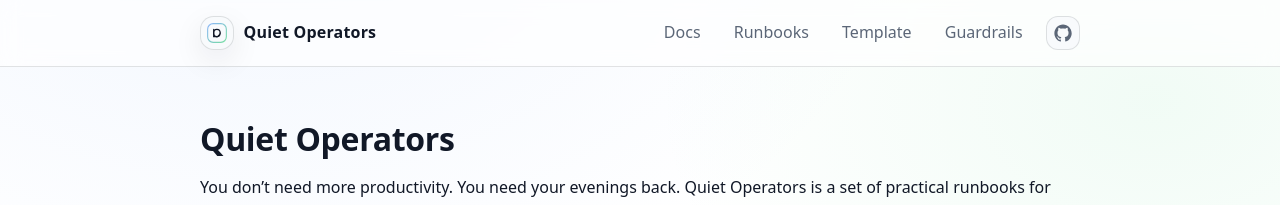
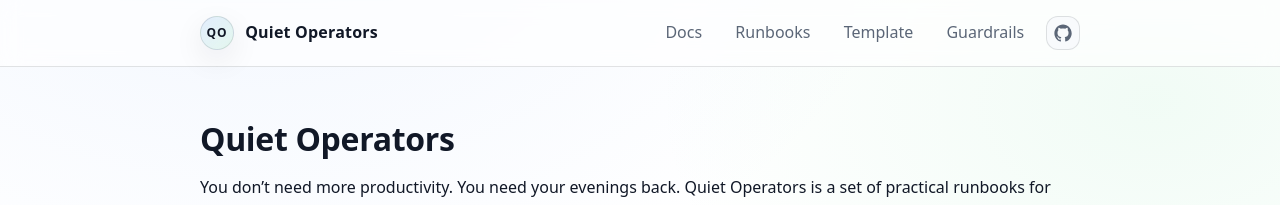
Before and after one commit to velsa/quiet-operators-playbook, a Jekyll site: the page built from docs/index.md, in a window 1280 px wide. Shown: the top 205 px of the page. Built offline with Jekyll 4.4.1, drawn with Linux system fonts in a browser that asks for light colours.

Commit message:
Mobile nav polish + text logo mark

```diff
--- a/docs/_layouts/default.html
+++ b/docs/_layouts/default.html
@@ -71,6 +71,14 @@
       margin: 0 auto;
     }
 
+    .topbarRight {
+      display: flex;
+      align-items: center;
+      gap: 0.75rem;
+      flex-wrap: wrap;
+      justify-content: flex-end;
+    }
+
     .brand {
       display: flex;
       align-items: center;
@@ -79,22 +87,33 @@
       letter-spacing: 0.2px;
     }
 
+    .brandlink {
+      display: inline-flex;
+      align-items: center;
+      gap: 0.7rem;
+      color: var(--text);
+      text-decoration: none;
+    }
+
+    .brandtext {
+      font-weight: 650;
+      letter-spacing: 0.2px;
+      white-space: nowrap;
+    }
+
     .logo {
       width: 34px;
       height: 34px;
       display: inline-flex;
       align-items: center;
       justify-content: center;
-      border-radius: 0.85rem;
+      border-radius: 999px;
       border: 1px solid var(--line);
-      background: color-mix(in oklab, var(--bg2), transparent 35%);
+      background: linear-gradient(135deg, rgba(138,180,248,0.22), rgba(118,222,161,0.18));
       box-shadow: var(--shadow);
-    }
-
-    .logo svg {
-      width: 22px;
-      height: 22px;
-      color: var(--text);
+      font-size: 12px;
+      font-weight: 750;
+      letter-spacing: 0.08em;
     }
 
     nav {
@@ -168,6 +187,13 @@
       h1 { font-size: 1.6rem; }
       .topbar { padding: 0.85rem 1rem; }
       .wrap { padding: 1.25rem 1rem 2.5rem; }
+
+      /* Mobile: stack nav nicely and keep it readable */
+      .topbar { align-items: flex-start; }
+      .topbarRight { width: 100%; justify-content: flex-start; }
+      nav { gap: 0.4rem; }
+      .navlink { padding: 0.3rem 0.45rem; }
+      .brandtext { font-size: 0.98rem; }
     }
   </style>
 </head>
@@ -176,35 +202,25 @@
   <header>
     <div class="topbar">
       <div class="brand">
-        <a href="{{ '/' | relative_url }}" class="logo" aria-label="Quiet Operators home">
-          <svg viewBox="0 0 40 40" role="img" aria-hidden="true">
-            <defs>
-              <linearGradient id="qoGrad" x1="0" y1="0" x2="1" y2="1">
-                <stop offset="0" stop-color="#8ab4f8"/>
-                <stop offset="1" stop-color="#76dea1"/>
-              </linearGradient>
-            </defs>
-            <rect x="3" y="3" width="34" height="34" rx="10" fill="none" stroke="url(#qoGrad)" stroke-width="2"/>
-            <path d="M14 26.5c0-4.7 0-8.3 0-13" stroke="currentColor" stroke-width="2.2" stroke-linecap="round"/>
-            <path d="M14 26.5c0 0 4.3 0 7 0" stroke="currentColor" stroke-width="2.2" stroke-linecap="round"/>
-            <path d="M25.8 20c0 4-2.4 6.6-6 6.6" stroke="currentColor" stroke-width="2.2" stroke-linecap="round"/>
-            <path d="M19.8 26.6c-3.6 0-6-2.6-6-6.6s2.4-6.6 6-6.6 6 2.6 6 6.6" stroke="currentColor" stroke-width="2.2" stroke-linecap="round" fill="none"/>
-          </svg>
+        <a href="{{ '/' | relative_url }}" class="brandlink" aria-label="Quiet Operators home">
+          <span class="logo" aria-hidden="true">QO</span>
+          <span class="brandtext">Quiet Operators</span>
         </a>
-        <a href="{{ '/' | relative_url }}" class="navlink" style="padding:0; border:0; background:transparent; color:var(--text);">Quiet Operators</a>
       </div>
 
-      <nav>
-        <a class="navlink" href="{{ '/' | relative_url }}">Docs</a>
-        <a class="navlink" href="{{ '/runbooks/inbox-triage/' | relative_url }}">Runbooks</a>
-        <a class="navlink" href="{{ '/runbooks/template/' | relative_url }}">Template</a>
-        <a class="navlink" href="{{ '/manifests/guardrails/' | relative_url }}">Guardrails</a>
+      <div class="topbarRight">
+        <nav>
+          <a class="navlink" href="{{ '/' | relative_url }}">Docs</a>
+          <a class="navlink" href="{{ '/runbooks/inbox-triage/' | relative_url }}">Runbooks</a>
+          <a class="navlink" href="{{ '/runbooks/template/' | relative_url }}">Template</a>
+          <a class="navlink" href="{{ '/manifests/guardrails/' | relative_url }}">Guardrails</a>
+        </nav>
         <a class="iconbtn" href="https://github.com/velsa/quiet-operators-playbook" aria-label="GitHub repository">
           <svg class="icon" viewBox="0 0 24 24" fill="currentColor" aria-hidden="true">
             <path d="M12 .5C5.65.5.5 5.78.5 12.29c0 5.21 3.29 9.63 7.86 11.19.58.11.79-.26.79-.57v-2.13c-3.2.72-3.87-1.59-3.87-1.59-.52-1.36-1.27-1.72-1.27-1.72-1.04-.73.08-.72.08-.72 1.15.08 1.76 1.23 1.76 1.23 1.02 1.8 2.67 1.28 3.32.98.1-.76.4-1.28.72-1.58-2.55-.3-5.23-1.31-5.23-5.84 0-1.29.45-2.35 1.19-3.18-.12-.3-.52-1.52.11-3.17 0 0 .97-.32 3.18 1.21.92-.26 1.91-.39 2.89-.4.98.01 1.97.14 2.89.4 2.2-1.53 3.17-1.21 3.17-1.21.63 1.65.23 2.87.11 3.17.74.83 1.19 1.89 1.19 3.18 0 4.54-2.69 5.54-5.25 5.84.41.36.78 1.08.78 2.18v3.23c0 .31.21.68.79.57 4.58-1.56 7.87-5.98 7.87-11.19C23.5 5.78 18.35.5 12 .5z"/>
           </svg>
         </a>
-      </nav>
+      </div>
     </div>
   </header>
 
```
